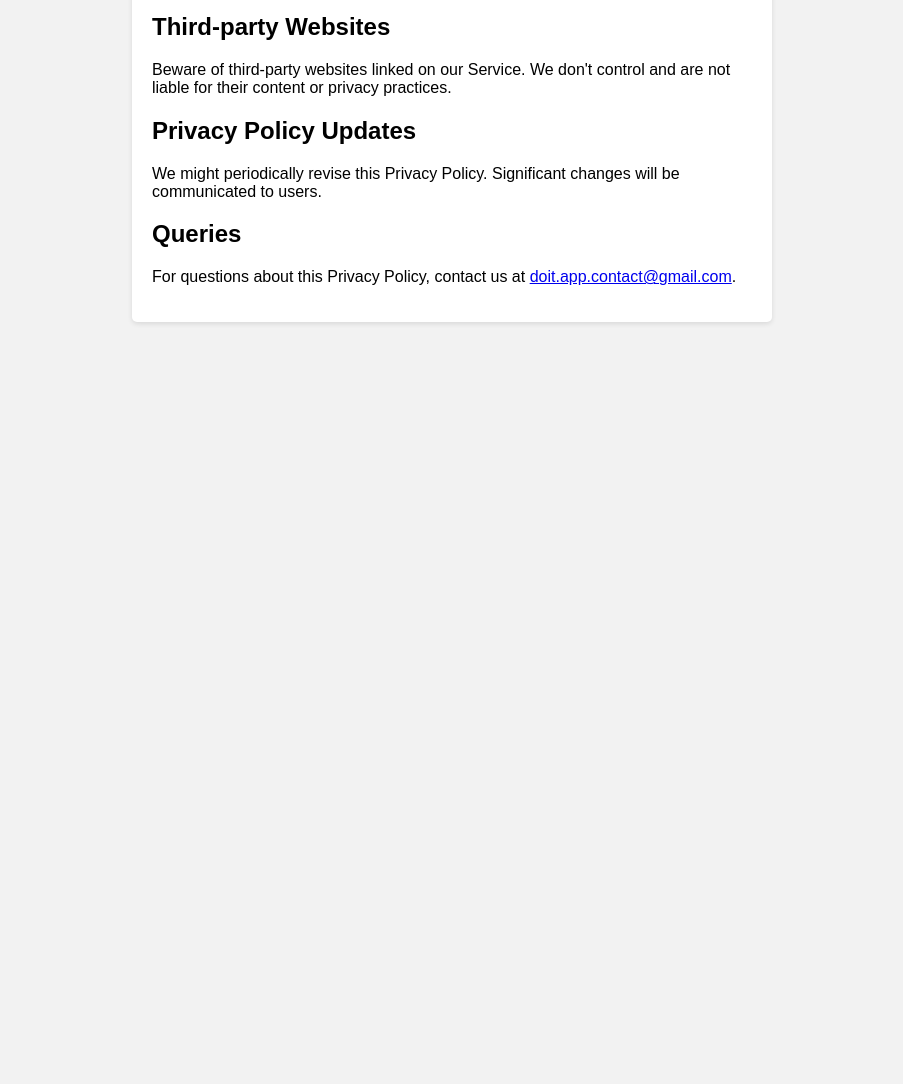
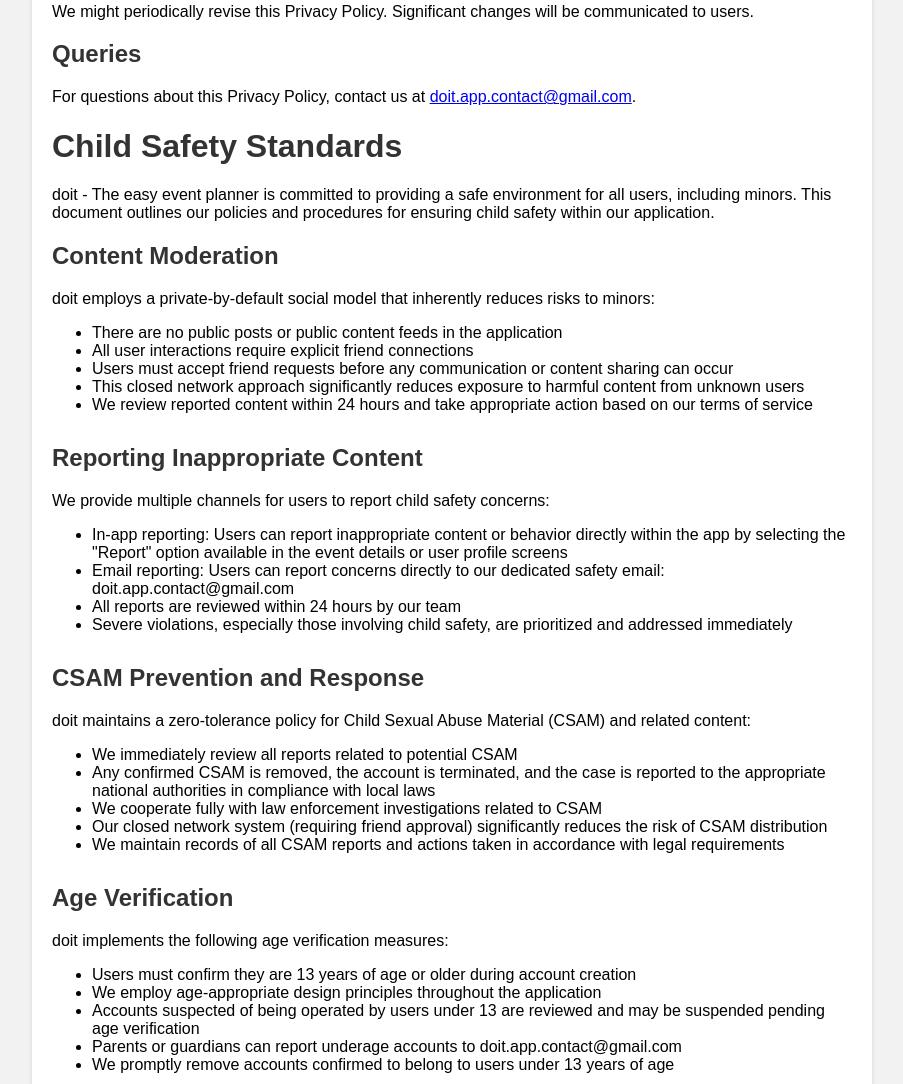
Before and after one commit to Torkilws/DoitPublic, a plain HTML site: page index.html in a window 1280 px wide. Shown: the part 1713-2797 px from the top of the page, without its empty margins (188-1091 px from the left). Before the commit the page ends 2055 px from the top, so only its background shows below. Drawn offline with Linux system fonts and the light colour scheme.

Commit message:
Update index.html

```diff
--- a/index.html
+++ b/index.html
@@ -10,12 +10,12 @@
             padding: 20px;
         }
 
-        h1 {
+        h1, h2, h3 {
             color: #333;
         }
 
         .container {
-            max-width: 600px;
+            max-width: 800px;
             margin: 0 auto;
             background-color: #fff;
             padding: 20px;
@@ -33,6 +33,10 @@
             text-decoration: none;
             color: #007bff;
             font-weight: bold;
+        }
+
+        .section {
+            margin-bottom: 30px;
         }
     </style>
 </head>
@@ -108,6 +112,82 @@
 <h2>Queries</h2>
 <p>For questions about this Privacy Policy, contact us at <a href="mailto:doit.app.contact@gmail.com">doit.app.contact@gmail.com</a>.</p>
 
+<!-- Child Safety Standards Section -->
+<h1>Child Safety Standards</h1>
+<p>doit - The easy event planner is committed to providing a safe environment for all users, including minors. This document outlines our policies and procedures for ensuring child safety within our application.</p>
+
+<div class="section">
+    <h2>Content Moderation</h2>
+    <p>doit employs a private-by-default social model that inherently reduces risks to minors:</p>
+    <ul>
+        <li>There are no public posts or public content feeds in the application</li>
+        <li>All user interactions require explicit friend connections</li>
+        <li>Users must accept friend requests before any communication or content sharing can occur</li>
+        <li>This closed network approach significantly reduces exposure to harmful content from unknown users</li>
+        <li>We review reported content within 24 hours and take appropriate action based on our terms of service</li>
+    </ul>
+</div>
+
+<div class="section">
+    <h2>Reporting Inappropriate Content</h2>
+    <p>We provide multiple channels for users to report child safety concerns:</p>
+    <ul>
+        <li>In-app reporting: Users can report inappropriate content or behavior directly within the app by selecting the "Report" option available in the event details or user profile screens</li>
+        <li>Email reporting: Users can report concerns directly to our dedicated safety email: doit.app.contact@gmail.com</li>
+        <li>All reports are reviewed within 24 hours by our team</li>
+        <li>Severe violations, especially those involving child safety, are prioritized and addressed immediately</li>
+    </ul>
+</div>
+
+<div class="section">
+    <h2>CSAM Prevention and Response</h2>
+    <p>doit maintains a zero-tolerance policy for Child Sexual Abuse Material (CSAM) and related content:</p>
+    <ul>
+        <li>We immediately review all reports related to potential CSAM</li>
+        <li>Any confirmed CSAM is removed, the account is terminated, and the case is reported to the appropriate national authorities in compliance with local laws</li>
+        <li>We cooperate fully with law enforcement investigations related to CSAM</li>
+        <li>Our closed network system (requiring friend approval) significantly reduces the risk of CSAM distribution</li>
+        <li>We maintain records of all CSAM reports and actions taken in accordance with legal requirements</li>
+    </ul>
+</div>
+
+<div class="section">
+    <h2>Age Verification</h2>
+    <p>doit implements the following age verification measures:</p>
+    <ul>
+        <li>Users must confirm they are 13 years of age or older during account creation</li>
+        <li>We employ age-appropriate design principles throughout the application</li>
+        <li>Accounts suspected of being operated by users under 13 are reviewed and may be suspended pending age verification</li>
+        <li>Parents or guardians can report underage accounts to doit.app.contact@gmail.com</li>
+        <li>We promptly remove accounts confirmed to belong to users under 13 years of age</li>
+    </ul>
+</div>
+
+<div class="section">
+    <h2>Response to Safety Concerns</h2>
+    <p>We maintain the following response timeline for safety issues:</p>
+    <ul>
+        <li>CSAM and immediate safety threats: Addressed within 24 hours</li>
+        <li>Harassment and bullying reports: Reviewed within 48 hours</li>
+        <li>Other safety concerns: Addressed within 72 hours</li>
+        <li>Users will receive confirmation when their report has been received and notification of any actions taken</li>
+    </ul>
+</div>
+
+<div class="section">
+    <h2>Contact Information</h2>
+    <p>For any child safety concerns or questions about our policies:</p>
+    <ul>
+        <li>Email: doit.app.contact@gmail.com</li>
+        <li>Response time: Within 24 hours for urgent safety concerns</li>
+        <li>This contact point is maintained and monitored continuously</li>
+    </ul>
+</div>
+
+<div class="section">
+    <h2>Policy Updates</h2>
+    <p>This Child Safety Standards policy was last updated on March 9, 2025. We review and update our safety policies regularly to ensure continued compliance with relevant laws and best practices in child safety.</p>
+</div>
 
     </div>
 </body>
```
